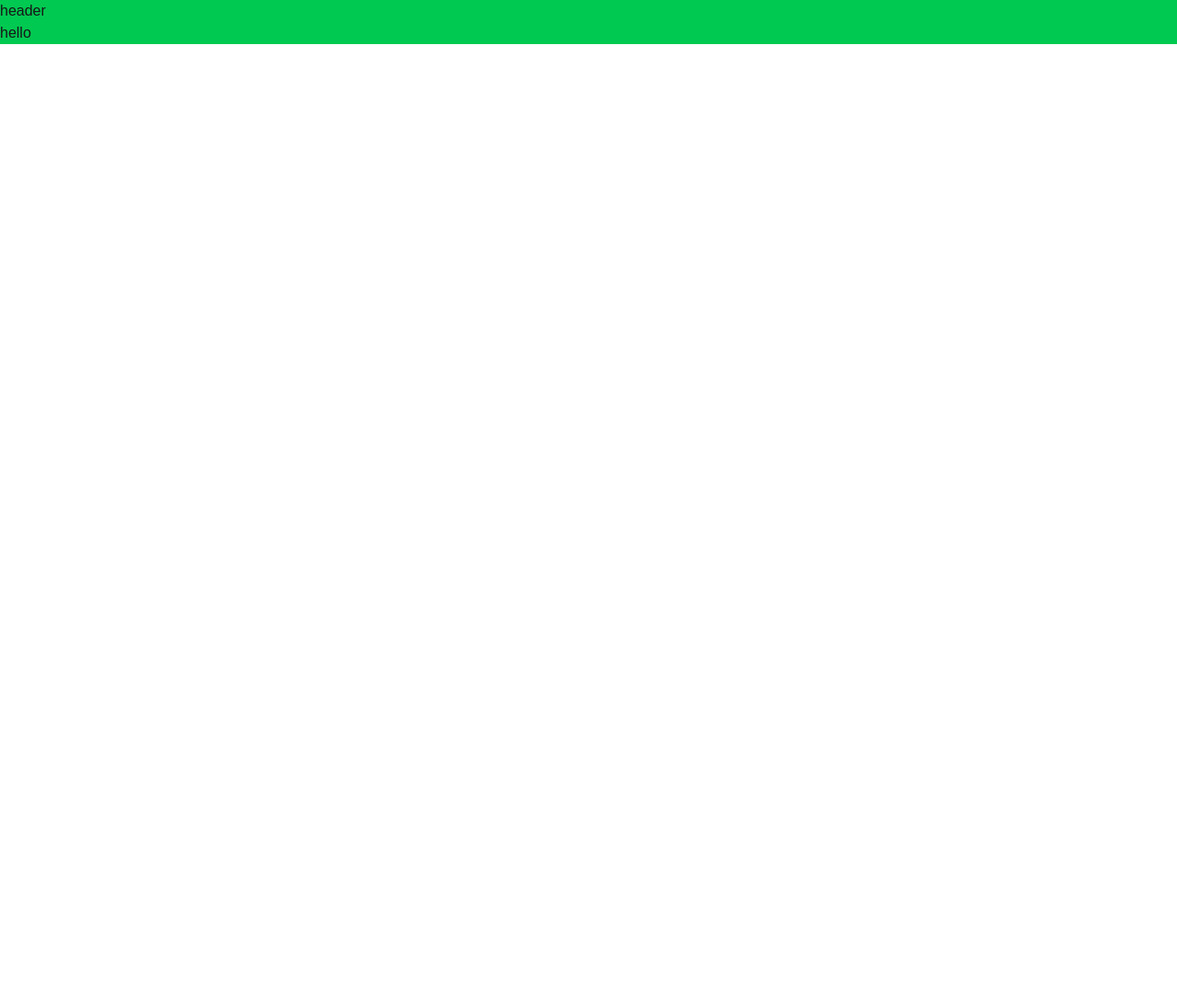
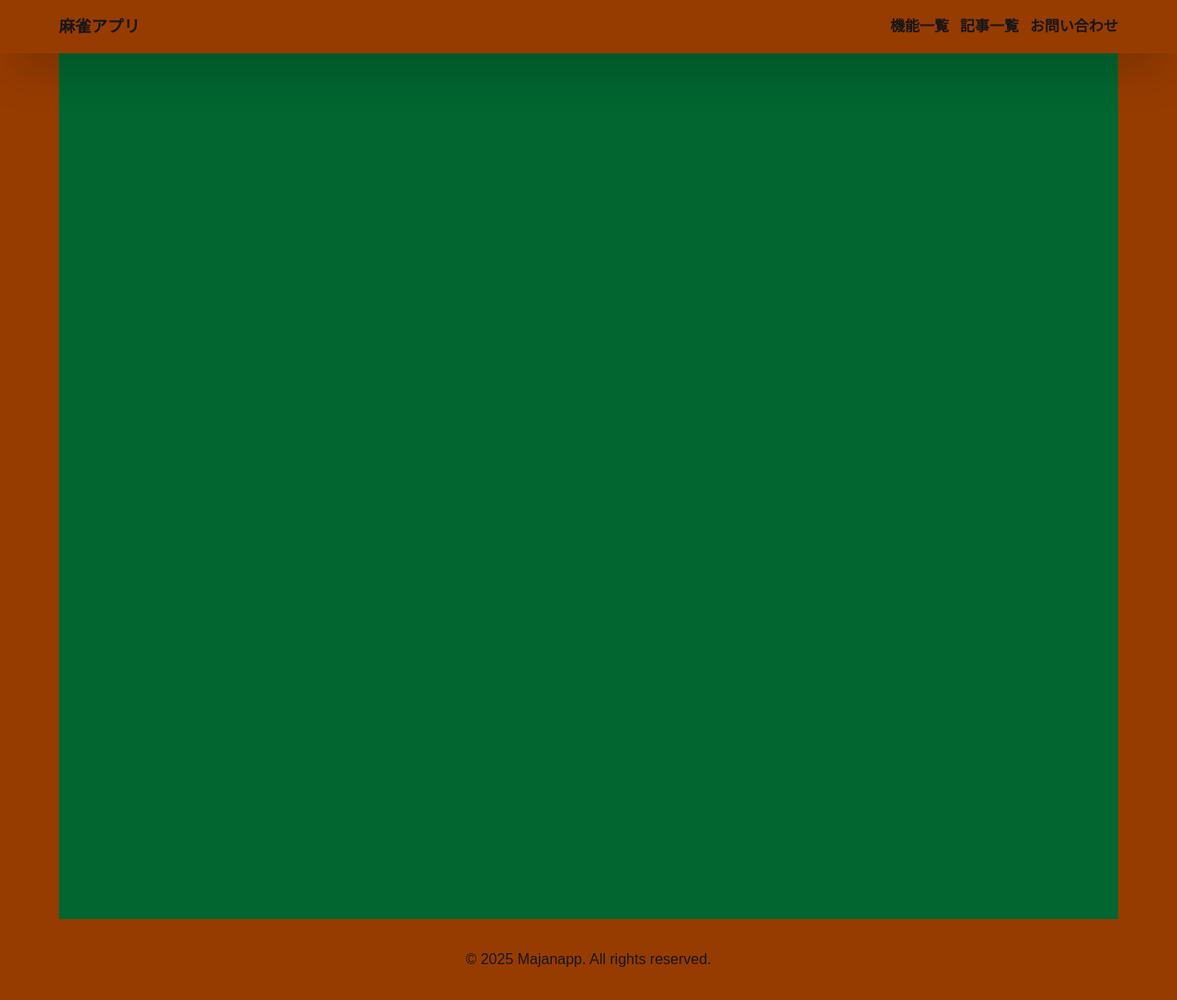
Before and after one commit to Airbag1997/majan_app, a Next.js app: page / in a window 1280 px wide. Shown: the whole page at 92% size. Before the commit the page ends 800 px from the top, so only its background shows below. Built offline with nearby package versions, Linux system fonts and the light colour scheme.

Commit message:
edit layout

```diff
--- a/src/app/layout.tsx
+++ b/src/app/layout.tsx
@@ -27,9 +27,25 @@ export default function RootLayout({
       <body
         className={`${geistSans.variable} ${geistMono.variable} antialiased`}
       >
-        <div className="bg-green-500">
-        <p>header</p>
+        <div className="flex items-center justify-between pr-[5%] pl-[5%] pt-4 pb-4 bg-amber-800 fixed w-full shadow-2xl">
+          <h1 className="text-[1.1rem] h-[26px] font-bold">
+            麻雀アプリ
+          </h1>
+          <nav>
+            <a href="#" className="ml-3 font-semibold">機能一覧</a>
+            <a href="#" className="ml-3 font-semibold">記事一覧</a>
+            <a href="#" className="ml-3 font-semibold">お問い合わせ</a>
+          </nav>
+        </div>
+        <div className="bg-amber-800 pr-[5%] pl-[5%] pt-[56]">
+        <div className="bg-green-800 h-250">
         {children}
+        </div>
+        </div>
+        <div className="pt-4 pb-4 pr-[5%] pl-[5%] bg-amber-800">
+          <p className="mt-[16px] mb-[16px] text-center">
+            &copy; 2025 Majanapp. All rights reserved.
+          </p>
         </div>
       </body>
     </html>
```
